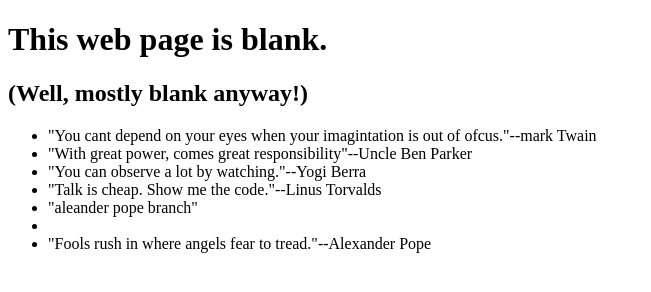
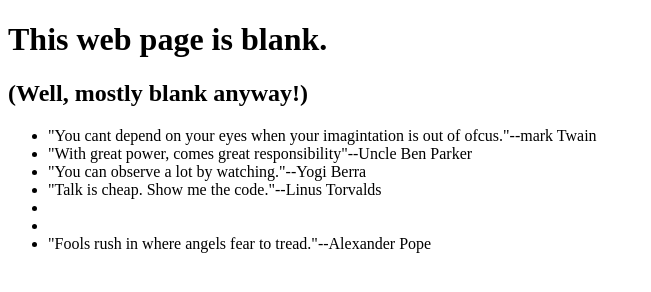
Before and after one commit to vimalavictor/0main_openSAP_repo, a plain HTML site: page index.html in a window 1280 px wide. Shown: the whole page, without its empty margins (0-651 px from the left). Drawn offline with Linux system fonts and the light colour scheme.

Commit message:
commit alex

```diff
--- a/index.html
+++ b/index.html
@@ -13,7 +13,7 @@
 			<li>"With great power, comes great responsibility"--Uncle Ben Parker</li>
 			<li>"You can observe a lot by watching."--Yogi Berra</li>
 			<li>"Talk is cheap. Show me the code."--Linus Torvalds</li>
-			<li>"aleander pope branch"</li>
+			<li></li>
 			<li></li>
 			<li>"Fools rush in where angels fear to tread."--Alexander Pope</li>
 		</ul>
```
